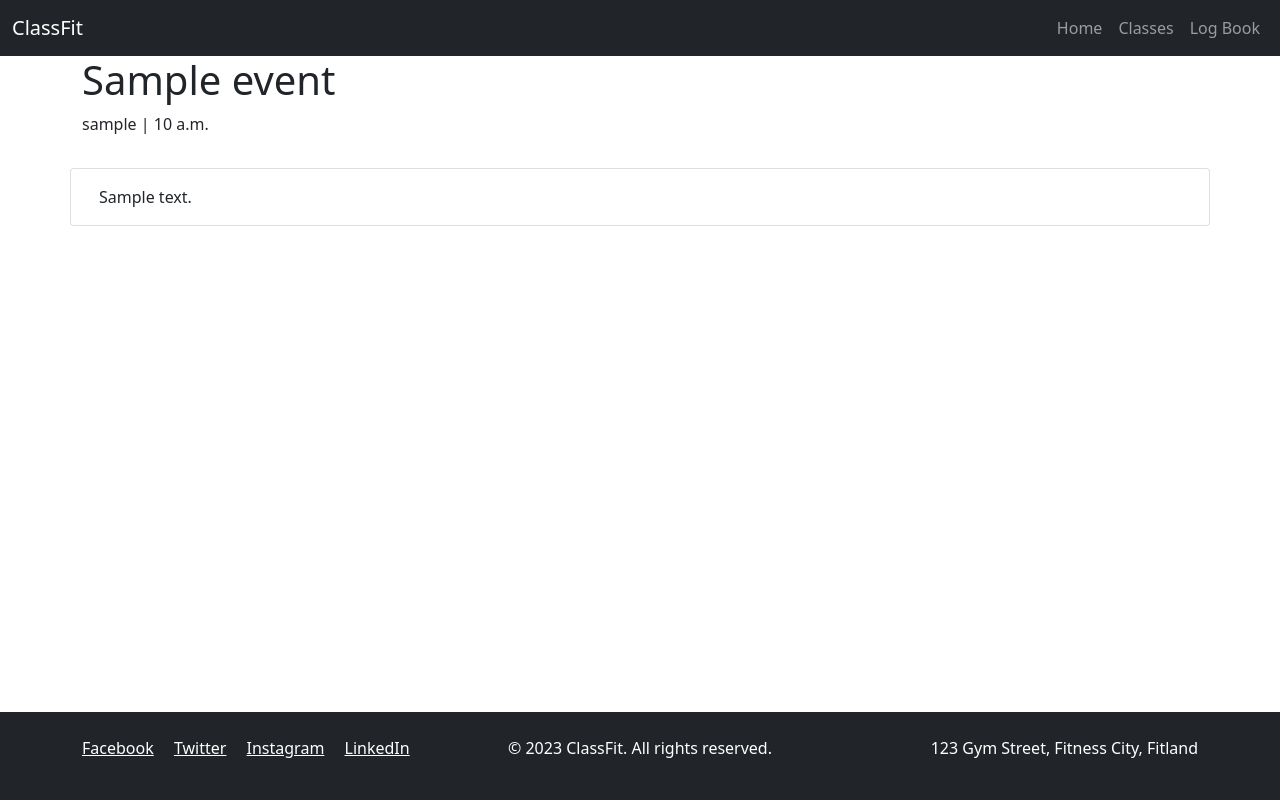
After one commit to judewoolls/ClassFit, a Django app: page /1/ in a window 1280 px wide. The commit adds this page. Run offline with Django 4.2, Linux system fonts and the light colour scheme; tables that the repository leaves empty hold one stand-in row (values such as "Sample post").

Commit message:
add template to view the event details

```diff
--- /dev/null
+++ b/booking/templates/booking/event_detail.html
@@ -0,0 +1,31 @@
+{% extends 'base.html' %} {% block content %}
+{% load static %}
+
+<div class="masthead">
+    <div class="container">
+        <div class="row g-0">
+            <div class="col-md-6 masthead-text">
+                <!-- Post title goes in these h1 tags -->
+                <h1 class="post-title">{{ event.event_name }}</h1>
+                <!-- Post author goes before the | the post's created date goes after -->
+                <p class="post-subtitle">{{ event.coach.username }} | {{ event.start_time }}</p>
+            </div>
+        </div>
+    </div>
+</div>
+
+<div class="container">
+    <div class="row">
+        <div class="col card mb-4  mt-3 left  top">
+            <div class="card-body">
+                <!-- The post content goes inside the card-text. -->
+                <!-- Use the | safe filter inside the template tags -->
+                <p class="card-text">
+                    {{ event.description | safe }}
+                </p>
+            </div>
+        </div>
+    </div>
+</div>
+
+{% endblock content %}
--- a/booking/templates/booking/index.html
+++ b/booking/templates/booking/index.html
@@ -19,7 +19,7 @@
                                     <p class="author">Author: {{ event.coach.username }}</p>
                                 </div>
                             </div>
-                            <a href="#" class="post-link">
+                            <a href="{% url 'event_detail' event.id %}">
                                 <h2 class="card-title">{{ event.event_name }}</h2>
                             </a>
 
--- a/booking/urls.py
+++ b/booking/urls.py
@@ -3,4 +3,5 @@ from django.urls import path
 
 urlpatterns = [
     path('booking/', views.EventList.as_view(), name='booking'),
+    path('<int:id>/', views.event_detail, name='event_detail'),
 ]
--- a/booking/views.py
+++ b/booking/views.py
@@ -1,4 +1,4 @@
-from django.shortcuts import render
+from django.shortcuts import render, get_object_or_404
 from django.http import HttpResponse
 from .models import Event
 from django.views import generic
@@ -8,3 +8,13 @@ class EventList(generic.ListView):
     model = Event
     queryset = Event.objects.filter(status=0)
     template_name = 'booking/index.html'
+
+def event_detail(request, id):
+    queryset = Event.objects.filter(status=0)
+    event = get_object_or_404(queryset, id=id)
+
+    return render(
+        request,
+        "booking/event_detail.html",
+        {"event": event}
+    )
--- a/classfit/settings.py
+++ b/classfit/settings.py
@@ -28,7 +28,7 @@ TEMPLATES_DIR = os.path.join(BASE_DIR, 'templates')
 SECRET_KEY = os.environ.get("SECRET_KEY")
 
 # SECURITY WARNING: don't run with debug turned on in production!
-DEBUG = False
+DEBUG = True
 
 ALLOWED_HOSTS = ['localhost','.herokuapp.com']
 
--- a/static/css/style.css
+++ b/static/css/style.css
@@ -1,7 +1,7 @@
 /* style.css */
 
 html, body {
-    min-height: 100%;
+    height: 100%;
     margin: 0;
 }
 
```
